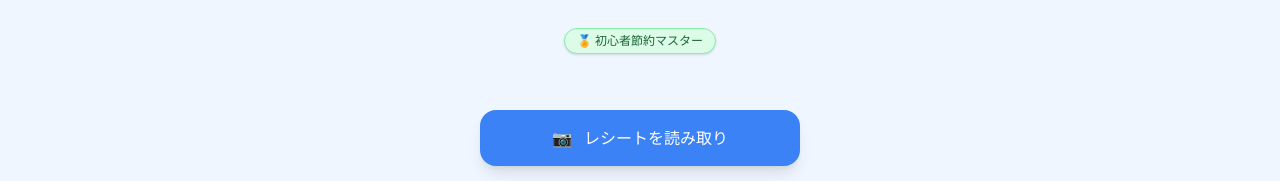
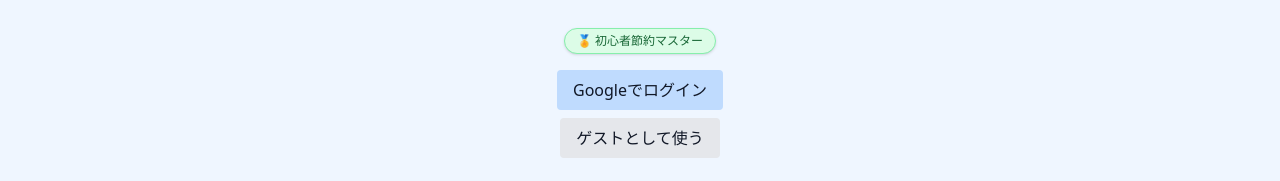
Before and after one commit to mori-sb/Recipita, a Next.js app in the folder next-client/: page / in a window 1280 px wide. Shown: the part 360-541 px from the top of the page. Built offline with nearby package versions, Linux system fonts and the light colour scheme; no server answers; grey boxes are pictures that could not be loaded.

Commit message:
add-login

```diff
--- a/next-client/package.json
+++ b/next-client/package.json
@@ -9,6 +9,7 @@
     "lint": "next lint"
   },
   "dependencies": {
+    "firebase": "^11.9.1",
     "lightningcss": "^1.30.1",
     "lucide-react": "^0.513.0",
     "next": "15.3.3",
--- /dev/null
+++ b/next-client/src/components/LoginButtons.tsx
@@ -0,0 +1,70 @@
+"use client";
+
+import { useEffect, useState } from "react";
+import {
+  GoogleAuthProvider,
+  signInAnonymously,
+  signInWithPopup,
+  signOut,
+  onAuthStateChanged,
+  User,
+} from "firebase/auth";
+import { auth } from "@/lib/firebase";
+
+export default function LoginButtons() {
+  const [user, setUser] = useState<User | null>(null);
+
+  useEffect(() => {
+    const unsubscribe = onAuthStateChanged(auth, (u) => {
+      setUser(u);
+      console.log(
+        "ログイン状態:",
+        u?.uid,
+        u?.isAnonymous ? "(ゲスト)" : "(本登録)"
+      );
+    });
+    return () => unsubscribe();
+  }, []);
+
+  const loginWithGoogle = async () => {
+    const provider = new GoogleAuthProvider();
+    await signInWithPopup(auth, provider);
+  };
+
+  const loginAsGuest = async () => {
+    await signInAnonymously(auth);
+  };
+
+  const logout = async () => {
+    await signOut(auth);
+  };
+
+  return (
+    <div className="space-y-2 text-center">
+      {user ? (
+        <>
+          <p>ログイン中：{user.isAnonymous ? "ゲスト" : user.email}</p>
+          <button onClick={logout} className="bg-red-200 px-4 py-2 rounded">
+            ログアウト
+          </button>
+        </>
+      ) : (
+        <>
+          <button
+            onClick={loginWithGoogle}
+            className="bg-blue-200 px-4 py-2 rounded"
+          >
+            Googleでログイン
+          </button>
+          <br />
+          <button
+            onClick={loginAsGuest}
+            className="bg-gray-200 px-4 py-2 rounded"
+          >
+            ゲストとして使う
+          </button>
+        </>
+      )}
+    </div>
+  );
+}
--- /dev/null
+++ b/next-client/src/lib/firebase.tsx
@@ -0,0 +1,19 @@
+// Import the functions you need from the SDKs you need
+import { initializeApp } from "firebase/app";
+import { getAuth } from "firebase/auth";
+// TODO: Add SDKs for Firebase products that you want to use
+// https://firebase.google.com/docs/web/setup#available-libraries
+
+// Your web app's Firebase configuration
+const firebaseConfig = {
+  apiKey: "AIzaSyCohm2aHMrUzO5ObRev0ZvfRebcmT_M88s",
+  authDomain: "recipita-587c3.firebaseapp.com",
+  projectId: "recipita-587c3",
+  storageBucket: "recipita-587c3.firebasestorage.app",
+  messagingSenderId: "1028629425458",
+  appId: "1:1028629425458:web:e296ab4732d4d5ba4f7b2b",
+};
+
+// Initialize Firebase
+const app = initializeApp(firebaseConfig);
+export const auth = getAuth(app);
--- a/next-client/src/pages/index.tsx
+++ b/next-client/src/pages/index.tsx
@@ -1,7 +1,7 @@
 import Layout from "@/components/Layout";
-import { HiCamera, HiClipboardList, HiChartPie } from "react-icons/hi";
 import Link from "next/link";
 import Image from "next/image"; // ← 追加！
+import LoginButtons from "@/components/LoginButtons";
 
 export default function Home() {
   return (
@@ -24,6 +24,8 @@ export default function Home() {
         <div className="bg-green-100 text-green-800 px-3 py-1 text-xs mb-4 rounded-full border border-green-300 shadow inline-block">
           🏅 初心者節約マスター
         </div>
+
+        <LoginButtons />
 
         <div className="w-full space-y-4 mt-10">
           <Link
```
Also changed, not shown: 1 other file (tests, documents, lock files or other folders).
